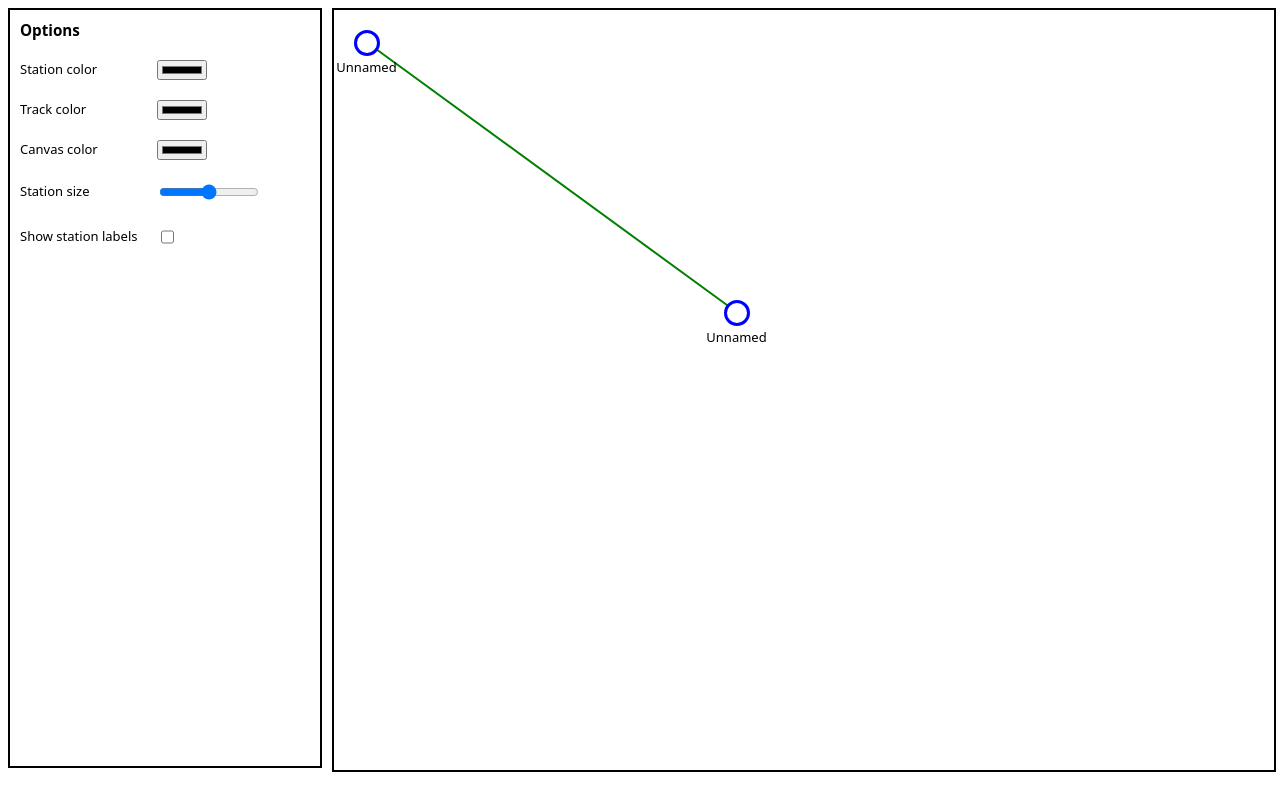
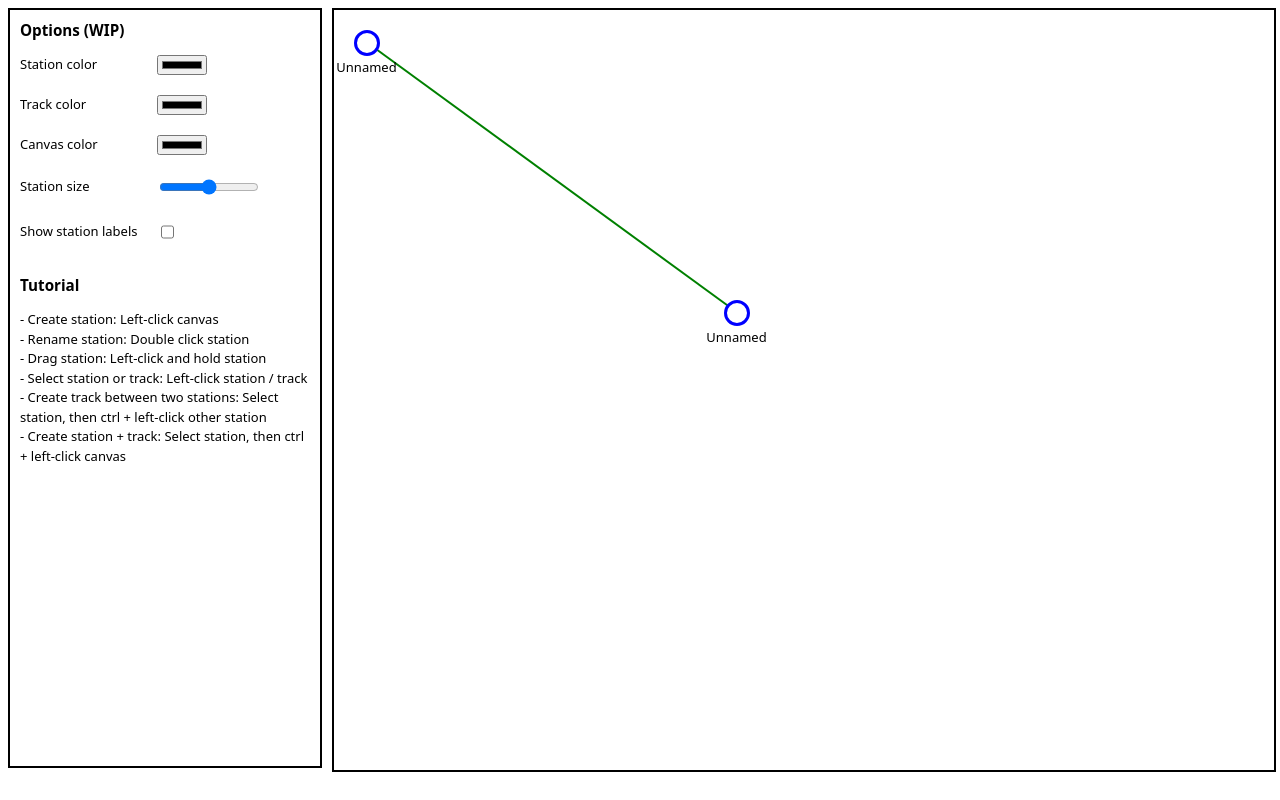
Before and after one commit to natalie-j-w/subway-sim, a plain HTML site: page index.html in a window 1280 px wide. Drawn offline with Linux system fonts and the light colour scheme.

Commit message:
Add tutorial, fix scrollbar behavior

```diff
--- a/index.html
+++ b/index.html
@@ -11,8 +11,8 @@
 </head>
 <body>
     <div id="sidebar">
+        <h3>Options (WIP)</h3>
             <form id="options">
-                <h3>Options</h3>
                 <div class="option">
                     <label>Station color</label>
                     <input type="color">
@@ -39,6 +39,16 @@
                 </div>
 
             </form>
+
+            <h3>Tutorial</h3>
+            <div id="tutorial">
+                <p> - Create station: Left-click canvas
+                    - Rename station: Double click station
+                    - Drag station: Left-click and hold station
+                    - Select station or track: Left-click station / track
+                    - Create track between two stations: Select station, then ctrl + left-click other station
+                    - Create station + track: Select station, then ctrl + left-click canvas </p>
+            </div>
     </div>
 
         <div id="container">
--- a/main.css
+++ b/main.css
@@ -20,7 +20,11 @@ body {
     column-gap: 10px;
 }
 
+/* =========  Sidebar  ========== */
+
 #sidebar {
+    display: flex;
+    flex-direction: column;
     border: 2px solid black;
     grid-column: 1;
     padding: 10px;
@@ -37,10 +41,10 @@ body {
     row-gap: 20px;
     align-content: start;
 
-    overflow-y: scroll;
+    overflow-y: auto;
     overflow-x: hidden;
-    height: 100%;
     padding-right: 10px;
+    margin-bottom: 30px;
 }
 
 .option {
@@ -63,10 +67,21 @@ body {
 
 
 h3 {
-    margin: 0;
+    margin-bottom: 15px;
+    margin-top: 0;
 }
 
+#tutorial {
+    overflow-y: auto;
+}
 
+p {
+    margin: 0;
+    white-space: pre-line;
+    line-height: 1.5;
+}
+
+/* ============== Canvas ================== */
 
 #container {
     border: 2px solid black;
--- a/out/CanvasHandler.js
+++ b/out/CanvasHandler.js
@@ -166,7 +166,6 @@ export class CanvasHandler {
         });
     }
     handleStationClick(station, e) {
-        console.log("Handle station click");
         if (e.ctrlKey && this.selectedStations.size === 1) {
             const [selected] = this.selectedStations;
             this.createTrack(selected, station);
--- a/src/CanvasHandler.ts
+++ b/src/CanvasHandler.ts
@@ -225,7 +225,6 @@ export class CanvasHandler {
     }
 
     private handleStationClick(station: HTMLElement, e: MouseEvent): void {
-        console.log("Handle station click")
         if (e.ctrlKey && this.selectedStations.size === 1) {
             const [selected] = this.selectedStations;
             this.createTrack(selected, station);
```
Also changed, not shown: 1 other file.
